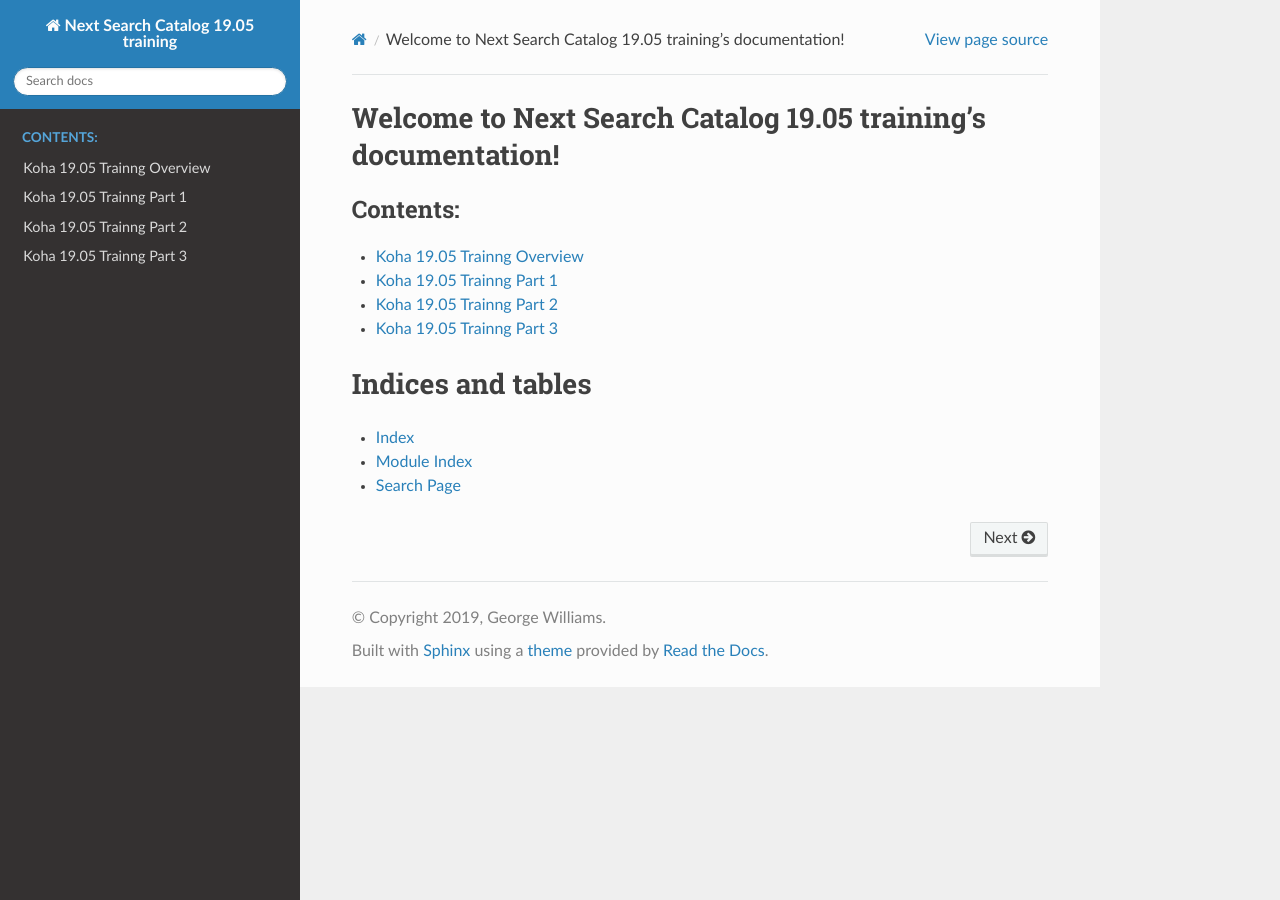
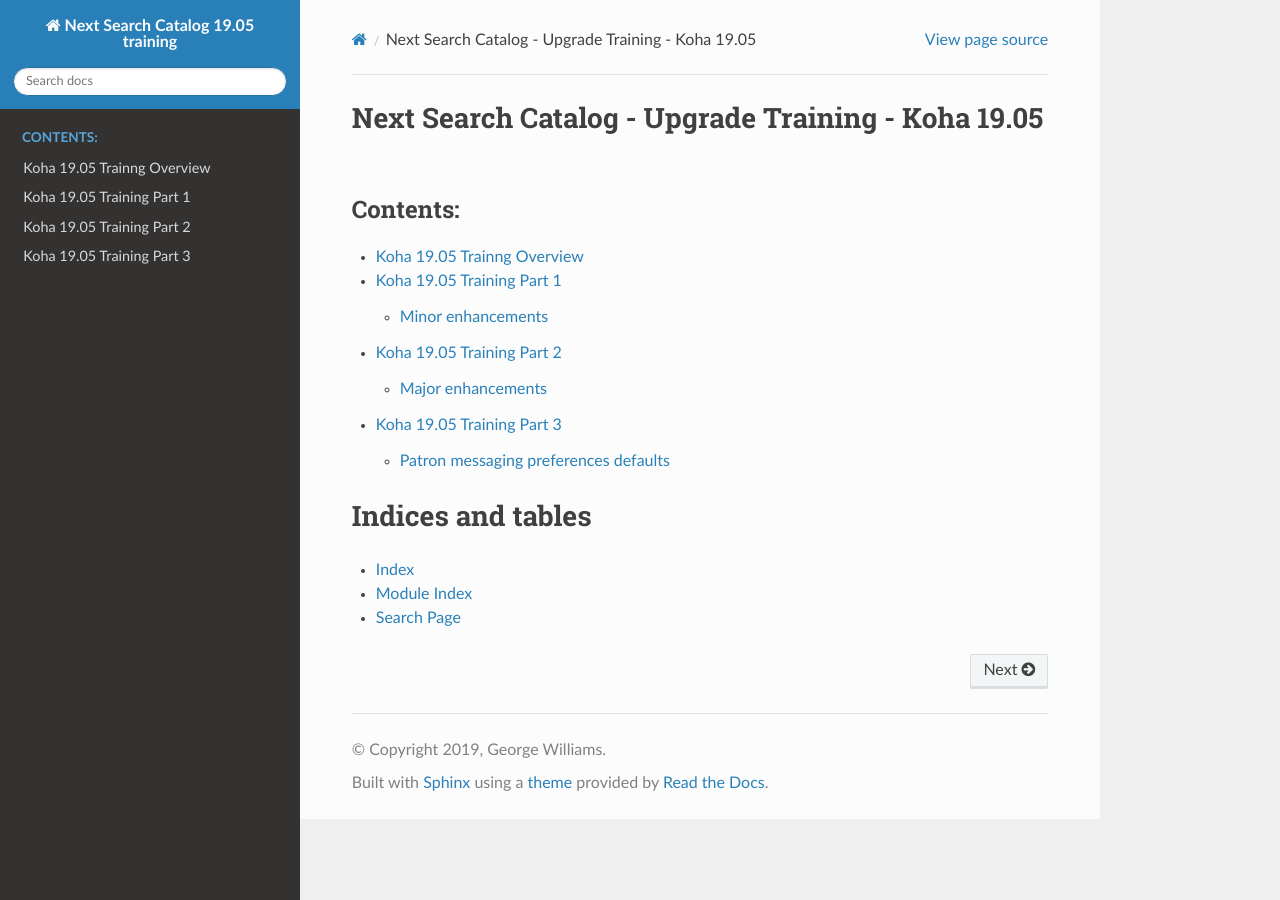
Before and after one commit to northeast-kansas-library-system/19_05training, a Sphinx documentation site: the page built from source/index.rst, in a window 1280 px wide. Built offline with Sphinx 7.4.7 and the Read the Docs theme 2.0.0, drawn with Linux system fonts in a browser that asks for light colours.

Commit message:
Basic framework

```diff
--- a/source/index.rst
+++ b/source/index.rst
@@ -3,8 +3,8 @@
    You can adapt this file completely to your liking, but it should at least
    contain the root `toctree` directive.
 
-Welcome to Next Search Catalog 19.05 training's documentation!
-==============================================================
+Next Search Catalog - Upgrade Training - Koha 19.05
+===================================================
 
 .. toctree::
    :maxdepth: 2
--- /dev/null
+++ b/source/local_changes/messaging.defailts.rst
@@ -0,0 +1,6 @@
+Patron messaging preferences defaults
+-------------------------------------
+
+These are going to change
+
+Things will change hard
--- /dev/null
+++ b/source/major_enhancements/sample.rst
@@ -0,0 +1,2 @@
+Module title
+-------------------------------------
--- /dev/null
+++ b/source/minor_enhancements/sample.rst
@@ -0,0 +1,2 @@
+Module title
+-------------------------------------
--- a/source/part_1.rst
+++ b/source/part_1.rst
@@ -1,2 +1,9 @@
-Koha 19.05 Trainng Part 1
-=========================
+Koha 19.05 Training Part 1
+==========================
+
+Minor enhancements
+##################
+
+-----
+
+.. include::  minor_enhancements/sample.rst
--- a/source/part_2.rst
+++ b/source/part_2.rst
@@ -1,2 +1,9 @@
-Koha 19.05 Trainng Part 2
-=========================
+Koha 19.05 Training Part 2
+==========================
+
+Major enhancements
+##################
+
+-----
+
+.. include::  major_enhancements/sample.rst
--- a/source/part_3.rst
+++ b/source/part_3.rst
@@ -1,2 +1,6 @@
-Koha 19.05 Trainng Part 3
-=========================
+Koha 19.05 Training Part 3
+==========================
+
+-----
+
+.. include::  local_changes/messaging.defailts.rst
```
Also changed, not shown: source/agenda.rst (+16 -2 lines).
